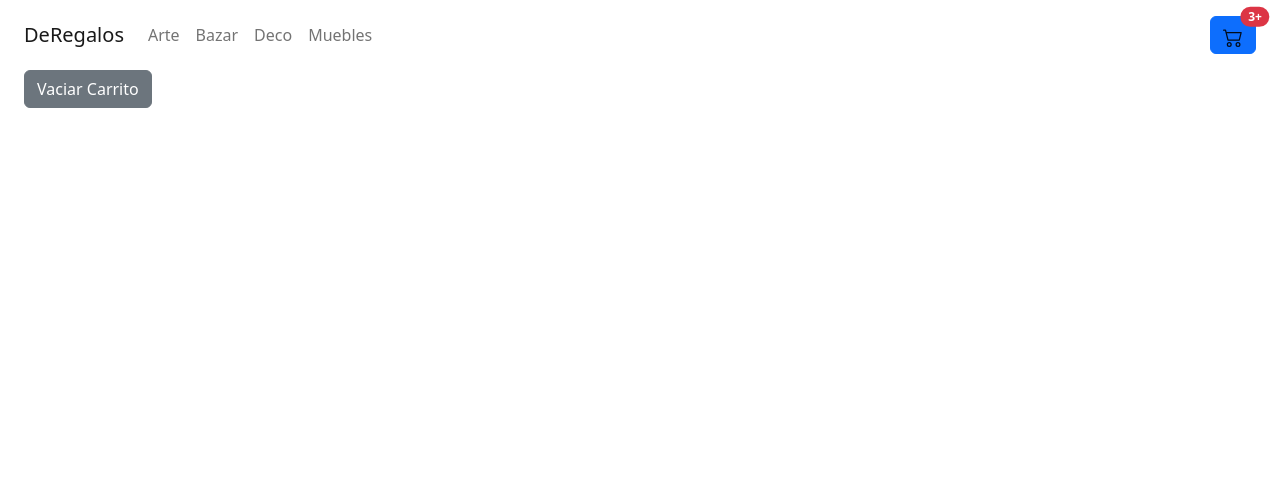
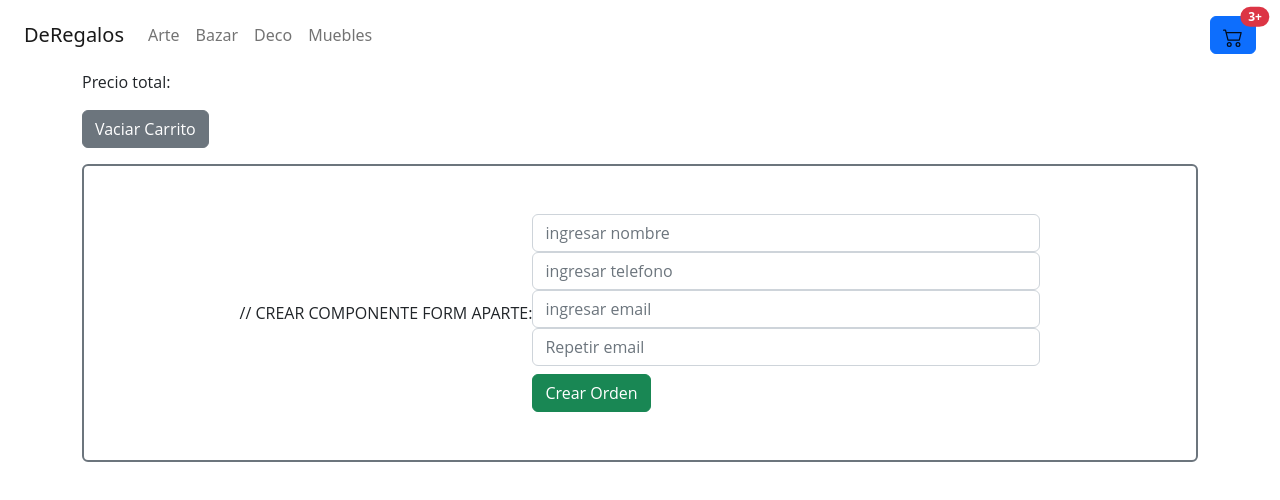
Before and after one commit to dedelpercio/preEntrega1-DelPercio, a React (Vite) app: page /cart in a window 1280 px wide. Shown: the top 500 px of the page. Built offline with nearby package versions, Linux system fonts and the light colour scheme.

Commit message:
Save order in Firebase

```diff
--- a/index.html
+++ b/index.html
@@ -4,7 +4,7 @@
     <meta charset="UTF-8" />
     <link rel="icon" type="image/svg+xml" href="/vite.svg" />
     <meta name="viewport" content="width=device-width, initial-scale=1.0" />
-    <title>Vite + React</title>
+    <title>DeRegalos</title>
   </head>
   <body>
     <div id="root"></div>
--- a/src/components/CartContainer/CartContainer.jsx
+++ b/src/components/CartContainer/CartContainer.jsx
@@ -1,16 +1,62 @@
-import { useContext } from 'react';
+import { useContext, useState } from 'react';
 import { CartContext } from '../../context/CartContext.jsx';
+import { addDoc, collection, doc, getFirestore, updateDoc } from 'firebase/firestore';
+
 
 const CartContainer = () => {
-  const { cartList, clearCart } = useContext(CartContext);
+  const [dataForm, setDataForm] = useState({
+    name: '',
+    phone: '',
+    email: ''
+  });
 
-  console.log(cartList);
+  const { cartList, clearCart, removeItem } = useContext(CartContext);
+
+  const createOrder = (event) => {
+    event.preventDefault();
+    const order = {
+      buyer: dataForm,
+      total: 100,
+      items: cartList
+    };
+
+    const db = getFirestore();
+    const queryCollection = collection(db, 'orders');
+
+    // Add order
+    addDoc(queryCollection, order)
+      .then(resp => console.log(resp))
+      .catch(resp => console.log(resp))
+      .finally(() => {
+        clearCart();
+        setDataForm({
+          name: '',
+          phone: '',
+          email: ''
+        })
+      })
+
+    // Update items stock
+    const queryDoc = doc(db, 'products', '36oZMz1Pzg0PkyaRbhk3');
+    updateDoc(queryDoc, {
+      stock: 10
+    })
+    .then(() => console.log('updated'))
+  };
+
+  const handlerOnChange = (event) => {
+    setDataForm({
+      ...dataForm,
+      [event.target.name]: event.target.value
+    })
+  }
 
   return (
-    <div>
+    <div className="container">
       {
         cartList.map((item) => {
           return (
+            // CREAR COMPONENTE DE CART ITEMS APARTE:
             <div key={item.index}>
               <h2>{item.name}</h2>
               <ul>
@@ -18,11 +64,25 @@ const CartContainer = () => {
                 <li>Categoria: {item.category}</li>
                 <li>Cantidad: {item.quantity}</li>
               </ul>
+              <button type="button" className="btn btn-danger" onClick={() => removeItem(item.id)}>Delete</button>
             </div>
           )
         })
       }
+
+      <p>Precio total:</p>
       <button type="button" className='btn btn-secondary' onClick={clearCart}>Vaciar Carrito</button>
+
+      <div className="d-flex justify-content-center mt-3 p-5 align-items-center border border-2 border-secondary rounded">
+        // CREAR COMPONENTE FORM APARTE:
+        <form className="form-group w-50" onSubmit={createOrder}>
+          <input value={dataForm.name} className='form-control' type="text" name='name' placeholder='ingresar nombre' onChange={handlerOnChange} required/>
+          <input value={dataForm.phone} className='form-control' type="number" name='phone' placeholder='ingresar telefono' onChange={handlerOnChange} required/>
+          <input value={dataForm.email} className='form-control' type="text" name='email' placeholder='ingresar email' onChange={handlerOnChange} required/>
+          <input className='form-control' type="text" name='validarEmail' placeholder='Repetir email' onChange={handlerOnChange} required/>
+          <button type="submit" className='btn btn-success mt-2'>Crear Orden</button>
+        </form>
+      </div>
     </div>
   )
 }
--- a/src/context/CartContext.jsx
+++ b/src/context/CartContext.jsx
@@ -15,11 +15,17 @@ const CartContextProvider = ({ children }) => {
     setCartList([]);
   }
 
+  const removeItem = (idToRemove) => {
+    const updatedCartList = cartList.filter(item => item.id !== idToRemove);
+    setCartList(updatedCartList);
+  }
+
   return(
     <CartContext.Provider value={{
       cartList,
       addToCart,
-      clearCart
+      clearCart,
+      removeItem
     }}>
       { children }
     </CartContext.Provider>
```
